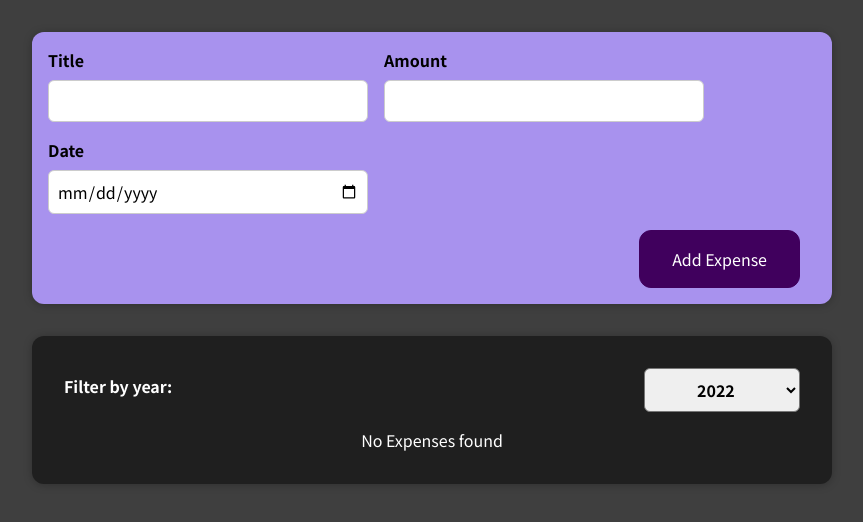
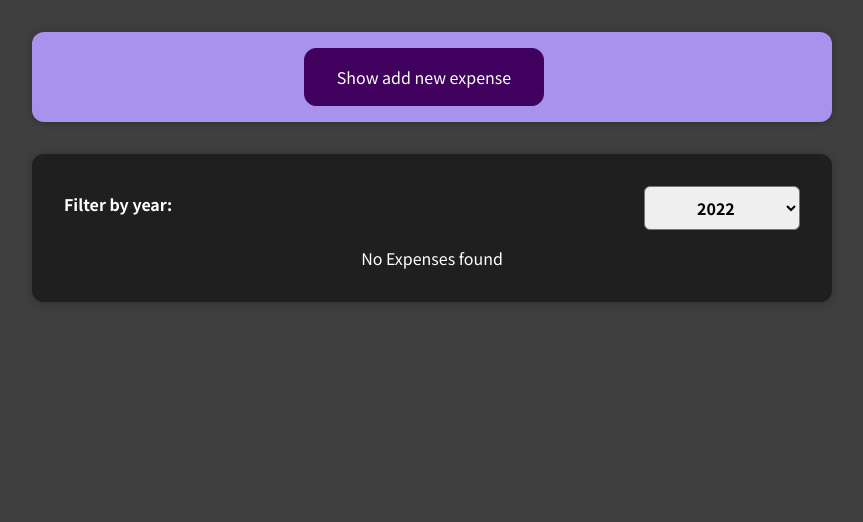
Before and after one commit to Raihan9797/react-complete-guide, a React (Create React App) app in the folder 05-rendering-lists-and-conditional-content/react-complete-guide/: page / in a window 1280 px wide. Shown: the top 522 px of the page, without its empty margins (208-1071 px from the left). Built offline with nearby package versions, Linux system fonts and the light colour scheme.

Commit message:
assignment 4: my soln

```diff
--- a/05-rendering-lists-and-conditional-content/react-complete-guide/src/components/NewExpense/ExpenseForm.js
+++ b/05-rendering-lists-and-conditional-content/react-complete-guide/src/components/NewExpense/ExpenseForm.js
@@ -66,8 +66,14 @@ function ExpenseForm (props) {
         setEnteredTitle('');
         setEnteredAmount('');
         setEnteredDate('');
+        props.onHide();
 
     };
+
+    function cancelButtonHandler(event) {
+        console.log("clicked cancel");
+        props.onHide();
+    }
 
     return <form onSubmit={submitHandler}>
         <div className = "new-expense__controls">
@@ -103,6 +109,7 @@ function ExpenseForm (props) {
             </div>
         </div>
         <div className = "new-expense__actions">
+            <button type = "cancel" onClick={cancelButtonHandler}>Cancel</button>
             <button type = "submit">Add Expense</button>
         </div>
 
--- a/05-rendering-lists-and-conditional-content/react-complete-guide/src/components/NewExpense/NewExpense.js
+++ b/05-rendering-lists-and-conditional-content/react-complete-guide/src/components/NewExpense/NewExpense.js
@@ -1,3 +1,4 @@
+import { useState } from 'react';
 import ExpenseForm from './ExpenseForm';
 import './NewExpense.css';
 
@@ -12,8 +13,35 @@ function NewExpense(props) {
         props.onAddExpense(expenseData);
     };
 
+    // initialize as hidden
+    const [isHidden, setIsHidden] = useState(true);
+
+    // show when clicked
+    function showNewExpenseHandler() {
+        setIsHidden(false);
+        // console.log("clicked");
+        // setIsHidden(
+        //     (prevIsHidden) => {
+        //         console.log(prevIsHidden);
+        //         return false;
+        //     }
+        // );
+    };
+
+    function hideNewExpenseHandler() {
+        console.log("hiding the new expense window");
+        setIsHidden(true);
+    }
+    if (isHidden) {
+        return (
+            <div className='new-expense'>
+                <button onClick={showNewExpenseHandler}>Show add new expense</button>
+            </div>
+        );
+    }
+
     return <div className = "new-expense">
-        <ExpenseForm onSaveExpenseData = {saveExpenseDataHandler}></ExpenseForm>
+        <ExpenseForm onSaveExpenseData = {saveExpenseDataHandler} onHide = {hideNewExpenseHandler}></ExpenseForm>
     </div>
 
 };
```
Also changed, not shown: 2 other files (tests, documents, lock files or other folders).
